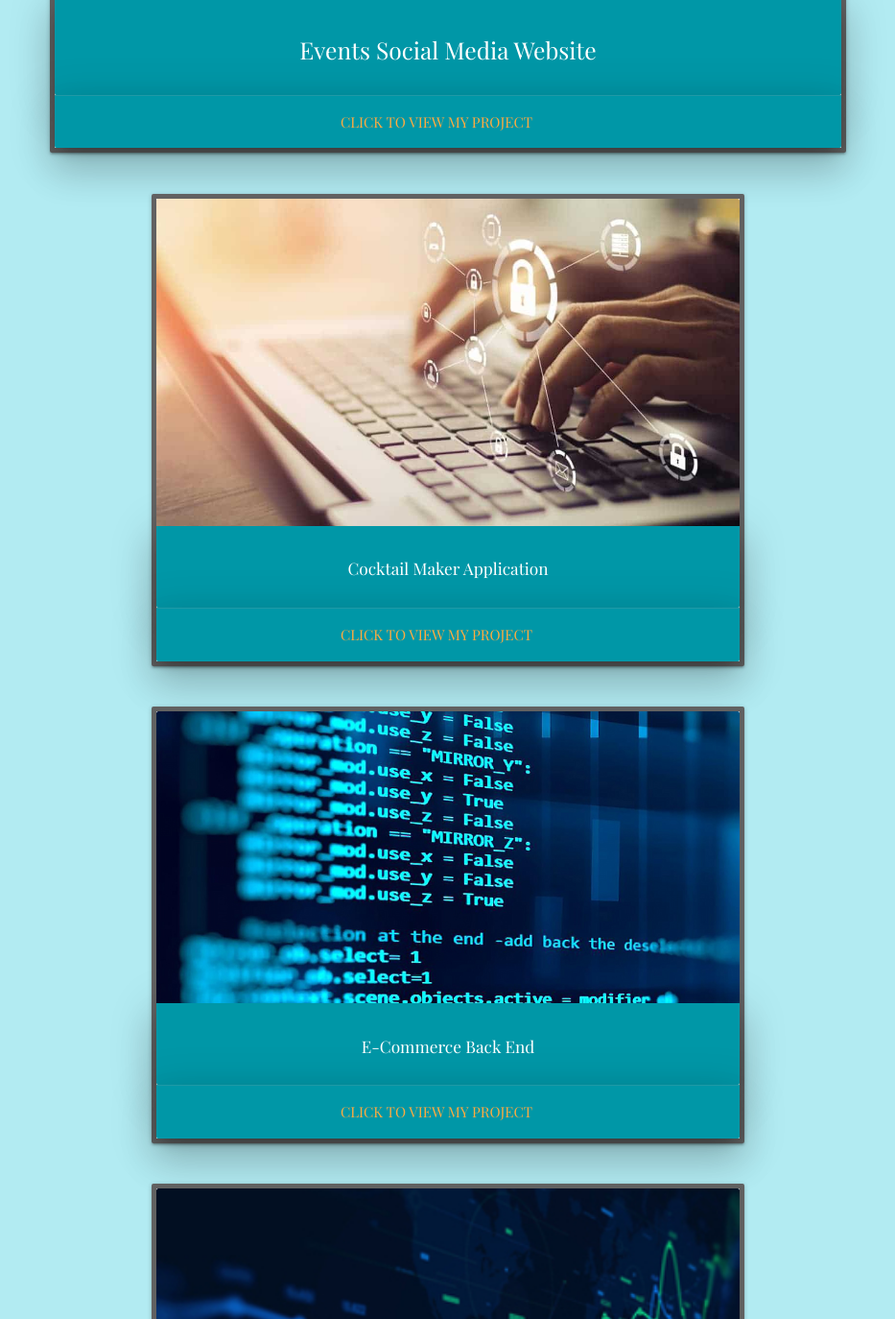
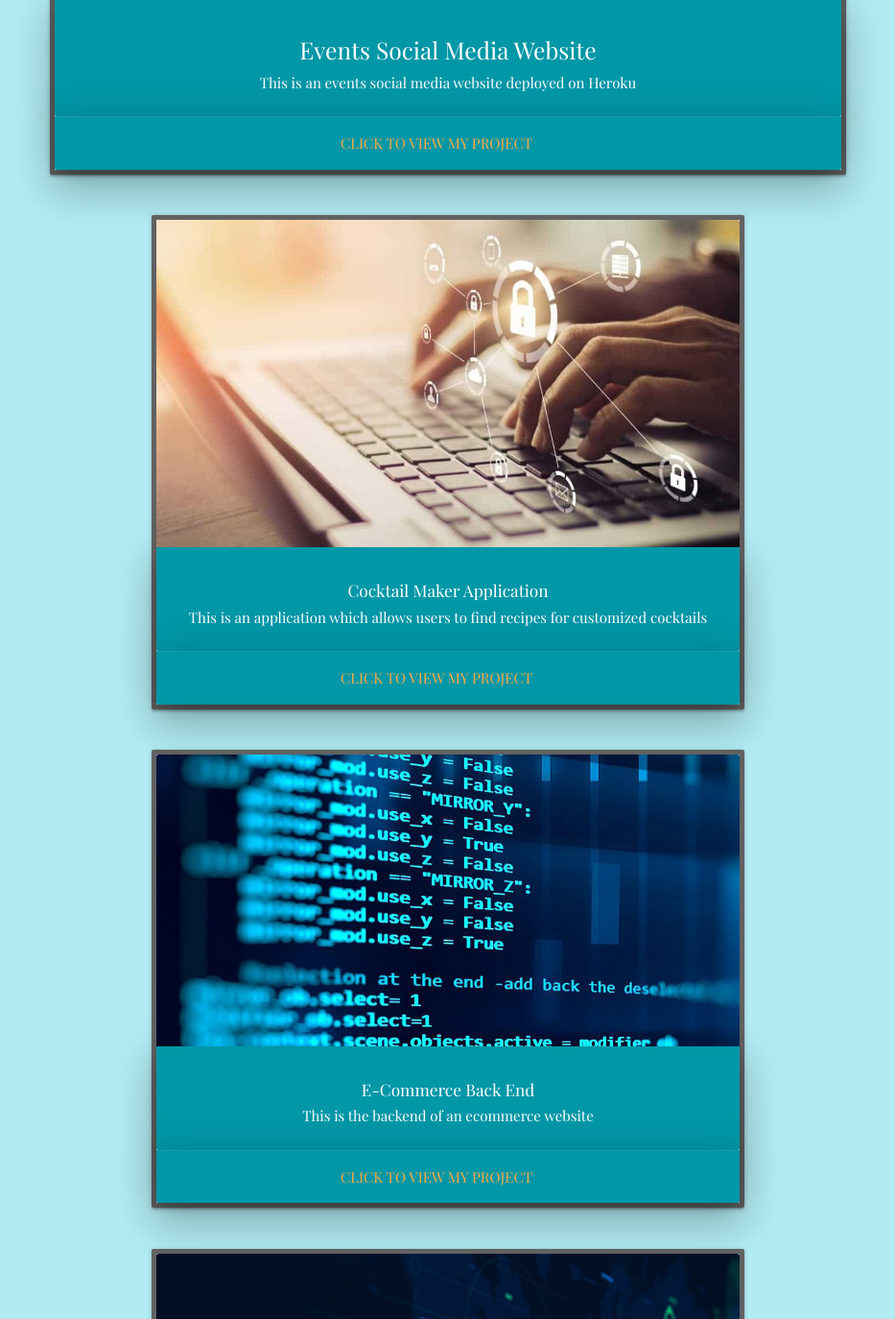
Before and after one commit to hawafran/My-Portfolio, a plain HTML site: page index.html in a window 1280 px wide. Shown: the part 701-2075 px from the top of the page at 96% size, without its empty margins (173-1106 px from the left). Drawn offline with nearby package versions, Linux system fonts and the light colour scheme.

Commit message:
descriptions, clean up files

```diff
--- a/index.html
+++ b/index.html
@@ -48,6 +48,7 @@
         </div>
         <div class="card-content cyan darken-2 white-text center-align z-depth-5">
           <h5>Events Social Media Website</h5>
+          <p>This is an events social media website deployed on Heroku</p>
         </div>
         <div class="card-action cyan darken-2 white-text center-align center-align z-depth-5">
           <a href="https://events-r-us.herokuapp.com"  target="_blank" >Click to View my Project</a>
@@ -66,6 +67,7 @@
         </div>
         <div class="card-content cyan darken-2 white-text center-align z-depth-5">
           <h6> Cocktail Maker Application</h6>
+          <p>This is an application which allows users to find recipes for customized cocktails</p>
         </div>
         <div class="card-action cyan darken-2 white-text center-align center-align z-depth-5">
           <a href="https://github.com/jlamonade/cocktail-maker" target="_blank">Click to View my Project</a>
@@ -82,6 +84,7 @@
         </div>
         <div class="card-content cyan darken-2 white-text center-align z-depth-5">
           <h6 class="center-align">E-Commerce Back End</h6>
+          <p>This is the backend of an ecommerce website</p>
         </div>
         <div class="card-action cyan darken-2 white-text center-align center-align z-depth-5">
           <a href="https://github.com/hawafran/ecommerce-backend" target="_blank">Click to View my Project</a>
```
Also changed, not shown: 3 other files.
